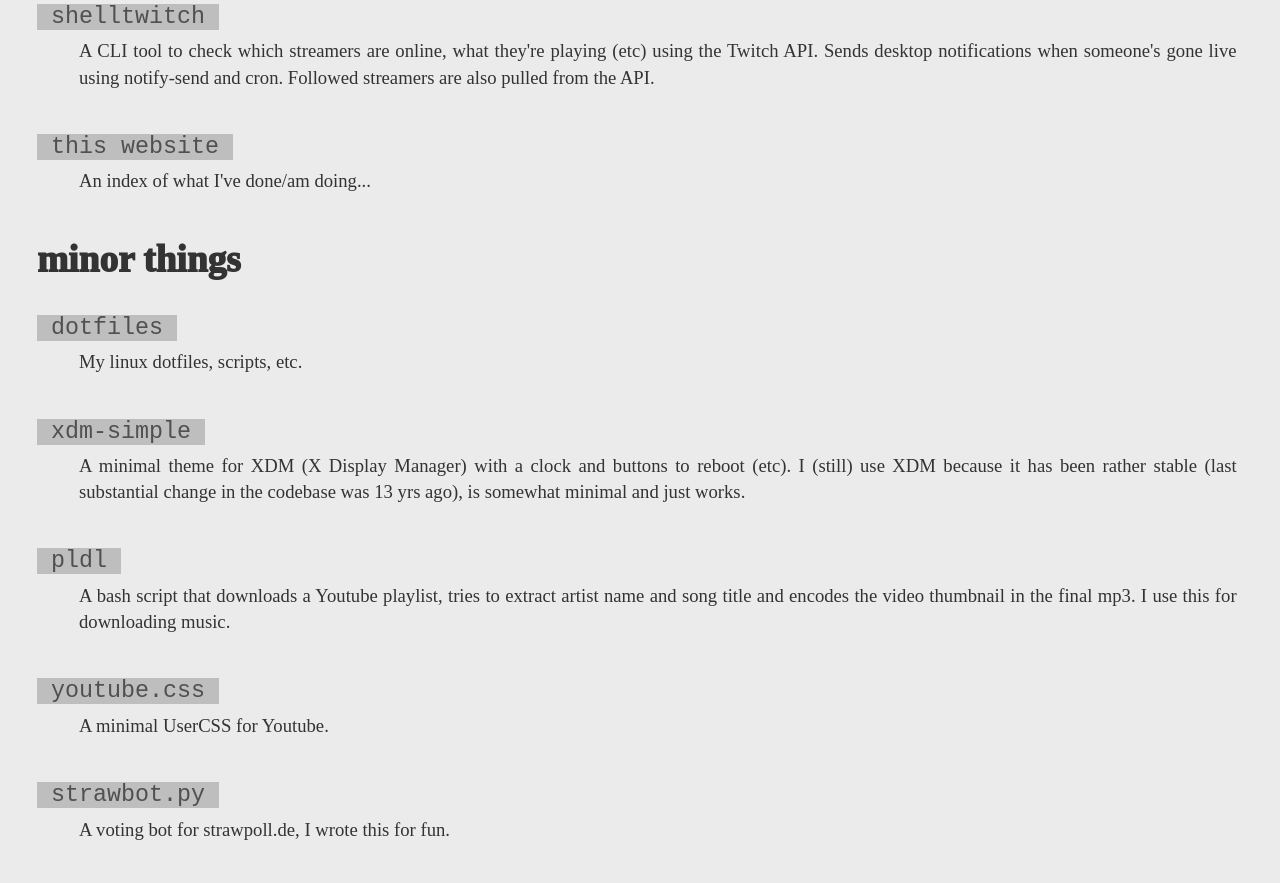
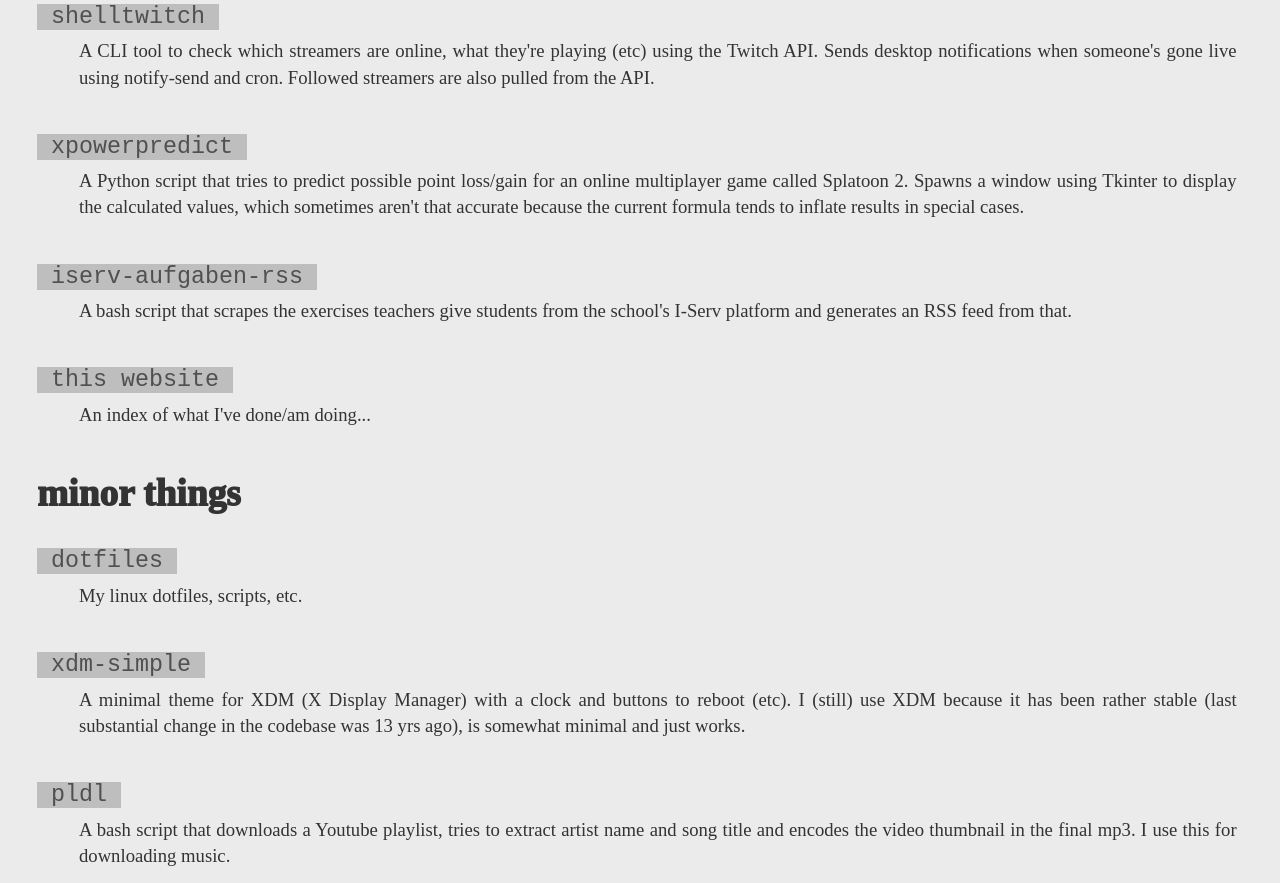
Before and after one commit to hyphenc/hyphenc.github.io, a plain HTML site: page index.html in a window 1280 px wide. Shown: the part 1120-2003 px from the top of the page. Drawn offline with Linux system fonts and the light colour scheme.

Commit message:
add xpowerpredict, iserv-aufgaben-rss

```diff
--- a/index.html
+++ b/index.html
@@ -39,6 +39,10 @@
 <dd>A 'daemon' that listens on a local port and suspends the machine when it receives a valid, one-time token. Use case: when you go to the printer and forgot to lock your device.</dd>
 <dt><a href="https://github.com/hyphenc/shelltwitch">&nbsp;shelltwitch&nbsp;</a></dt>
 <dd>A CLI tool to check which streamers are online, what they're playing (etc) using the Twitch API. Sends desktop notifications when someone's gone live using notify-send and cron. Followed streamers are also pulled from the API.</dd>
+<dt><a href="https://github.com/hyphenc/xpowerpredict">&nbsp;xpowerpredict&nbsp;</a></dt>
+<dd>A Python script that tries to predict possible point loss/gain for an online multiplayer game called Splatoon 2. Spawns a window using Tkinter to display the calculated values, which sometimes aren't that accurate because the current formula tends to inflate results in special cases.</dd>
+<dt><a href="https://github.com/hyphenc/iserv-aufgaben-rss">&nbsp;iserv-aufgaben-rss&nbsp;</a></dt>
+<dd>A bash script that scrapes the exercises teachers give students from the school's I-Serv platform and generates an RSS feed from that.</dd>
 <dt><a href="https://github.com/hyphenc/hyphenc.github.io">&nbsp;this website&nbsp;</a></dt>
 <dd>An index of what I've done/am doing...</dd>
 </dl>
```
